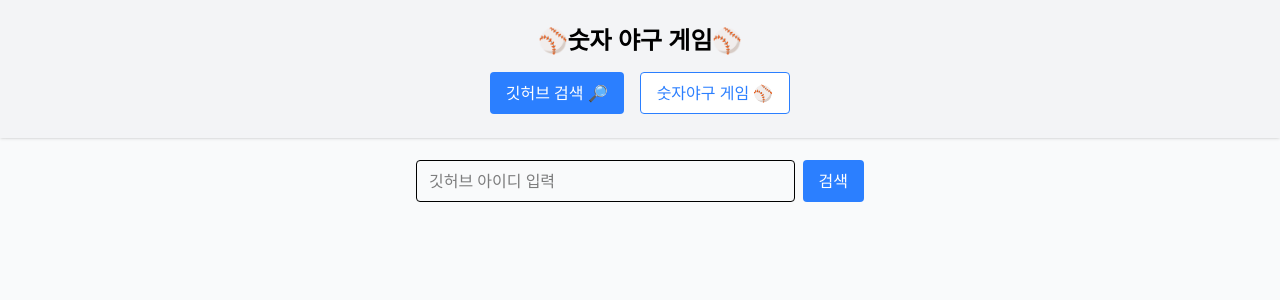
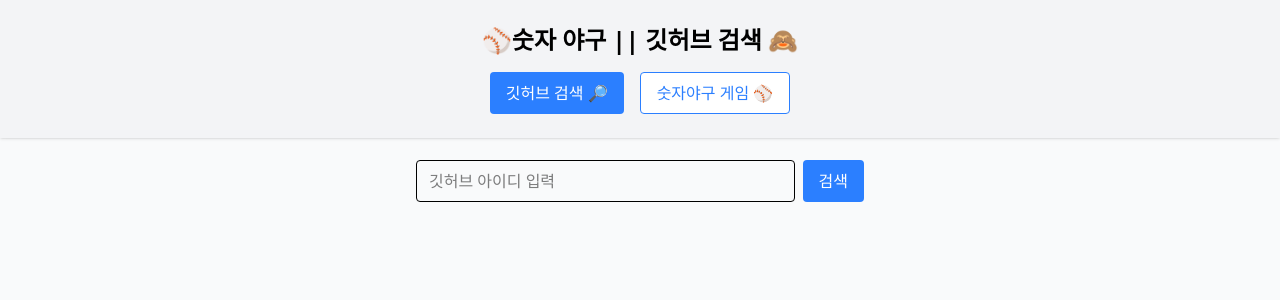
Before and after one commit to AT-SOPT-WEB/YoonjiLEE, a React (Vite) app in the folder week3_assignment/: page / in a window 1280 px wide. Shown: the top 300 px of the page. Built offline with nearby package versions, Linux system fonts and the light colour scheme.

Commit message:
refactor: edit the name

```diff
--- a/week3_assignment/src/components/Header.jsx
+++ b/week3_assignment/src/components/Header.jsx
@@ -1,13 +1,16 @@
 export default function Header({ tab, setTab }) {
   return (
     <header className="fixed top-0 left-0 w-full flex flex-col items-center justify-center py-6 bg-gray-100 shadow z-10">
-      <h1 className="text-2xl font-bold mb-4">⚾️숫자 야구 게임⚾️</h1>
+      <h1 className="text-2xl font-bold mb-4">
+        ⚾️숫자 야구 || 깃허브 검색 🙈
+      </h1>
       <div className="flex gap-4">
         <button
           className={`px-4 py-2 rounded transition
-            ${tab === "github"
-              ? "bg-blue-500 text-white hover:bg-gray-400"
-              : "bg-white border text-blue-500 hover:bg-gray-200"
+            ${
+              tab === "github"
+                ? "bg-blue-500 text-white hover:bg-gray-400"
+                : "bg-white border text-blue-500 hover:bg-gray-200"
             }`}
           onClick={() => setTab("github")}
         >
@@ -15,9 +18,10 @@
         </button>
         <button
           className={`px-4 py-2 rounded transition
-            ${tab === "baseball"
-              ? "bg-blue-500 text-white hover:bg-gray-400"
-              : "bg-white border text-blue-500 hover:bg-gray-200"
+            ${
+              tab === "baseball"
+                ? "bg-blue-500 text-white hover:bg-gray-400"
+                : "bg-white border text-blue-500 hover:bg-gray-200"
             }`}
           onClick={() => setTab("baseball")}
         >
```
